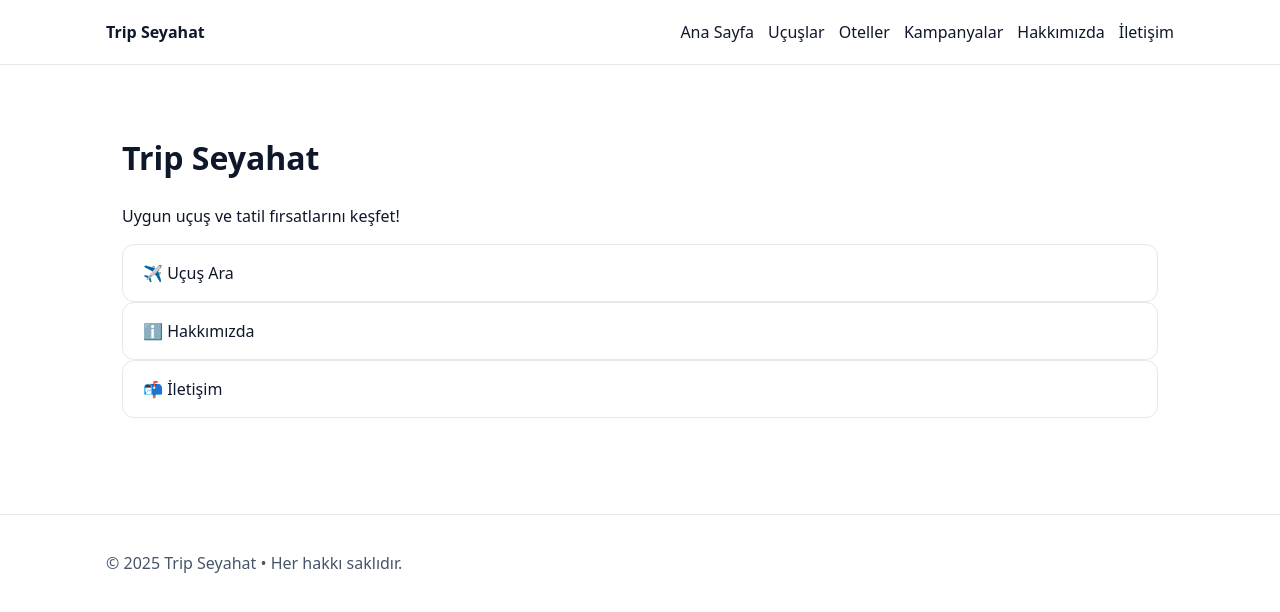
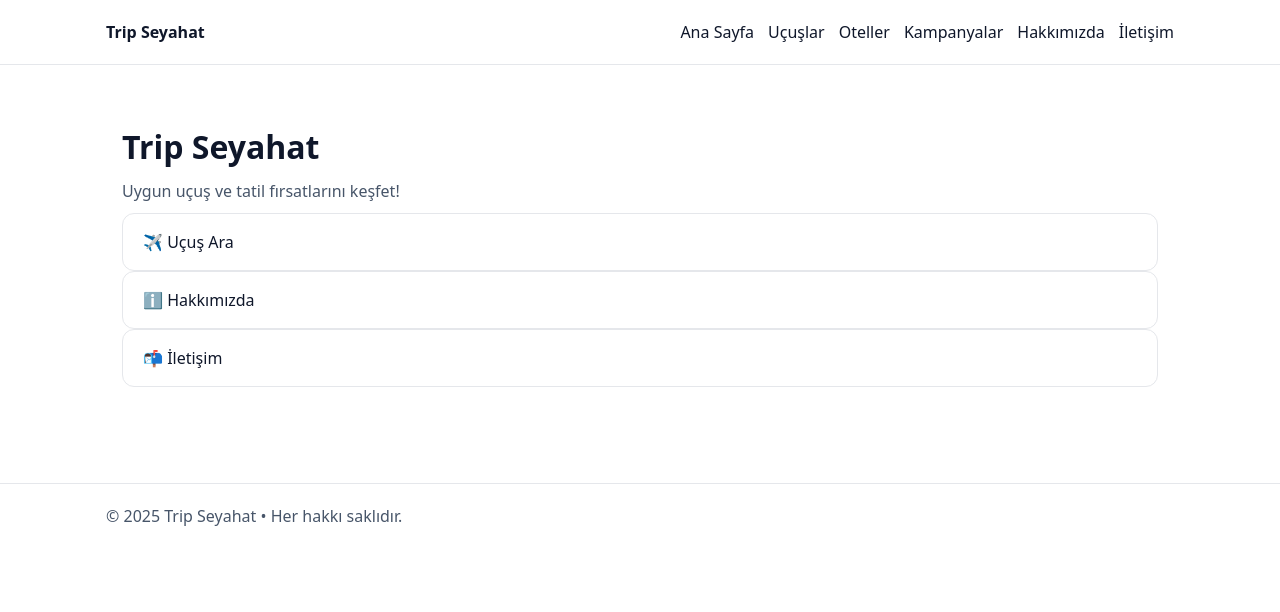
Before and after one commit to tripseyahat/tripseyahat-site, a Next.js app: page / in a window 1280 px wide. Shown: the top 612 px of the page. Built offline with nearby package versions, Linux system fonts and the light colour scheme.

Commit message:
Update globals.css

```diff
--- a/app/globals.css
+++ b/app/globals.css
@@ -31,3 +31,6 @@ main.container { padding: 24px 16px; }
 input, select, button { padding: 10px 12px; border: 1px solid #e5e7eb; border-radius: 8px; font-size: 14px; }
 button { background: #0ea5e9; color: #fff; cursor: pointer; border-color: transparent; }
 button:hover { background: #0284c7; }
+h1 { margin: 10px 0 8px; }
+p  { margin: 0 0 10px; color: #475569; }
+ul { margin: 10px 0 0 18px; }
```
